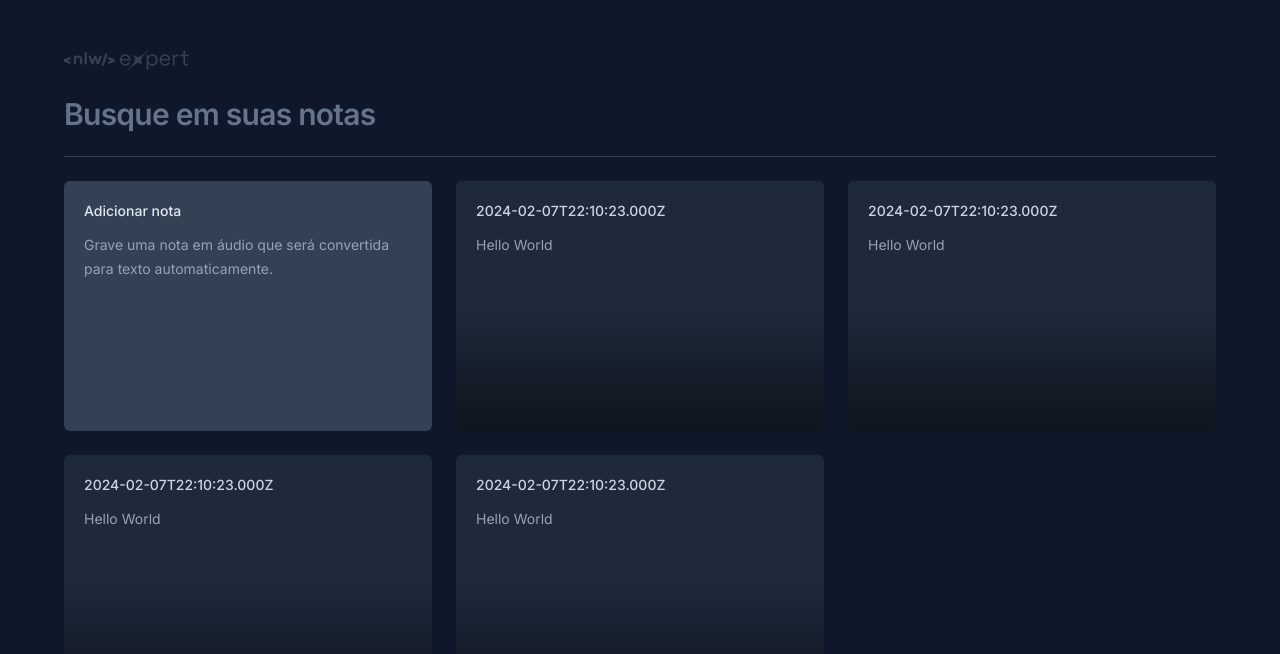
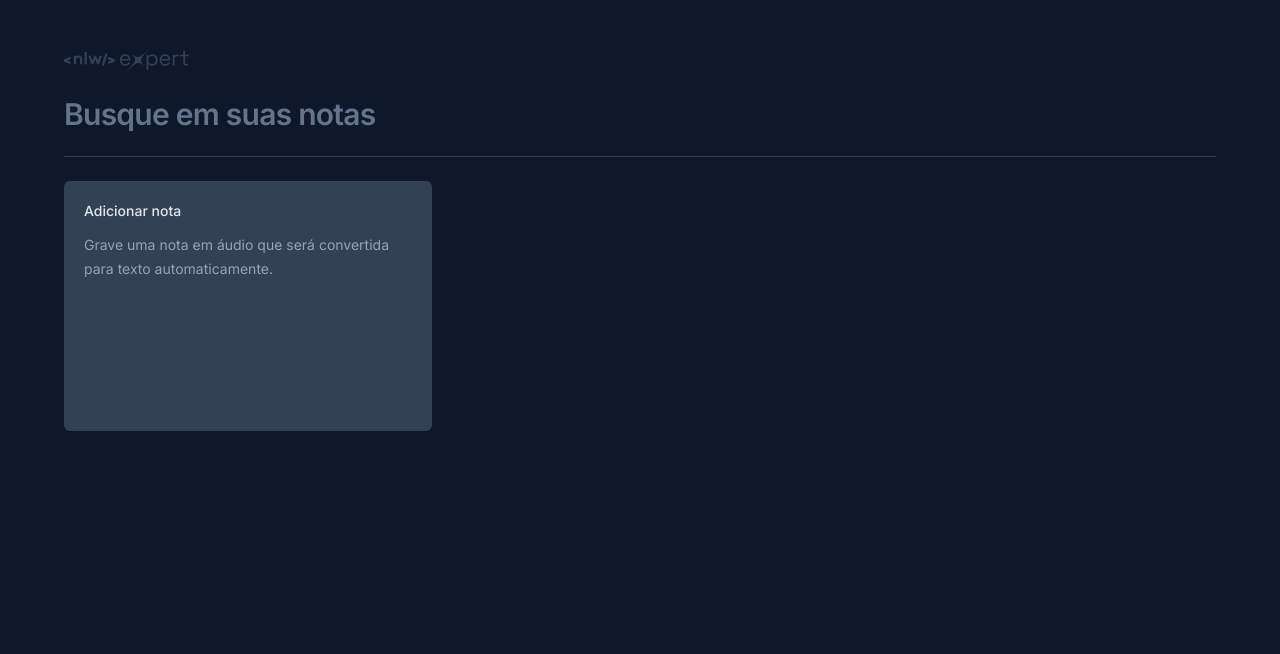
Before and after one commit to coutbiaafnts/nlw-experts-notes, a React (Vite) app: page / in a window 1280 px wide. Shown: the top 654 px of the page. Built offline with nearby package versions, Linux system fonts and the light colour scheme.

Commit message:
feat: save note done

```diff
--- a/src/app.tsx
+++ b/src/app.tsx
@@ -1,13 +1,27 @@
-import logo from "./assets/logo-nlw-experts.svg";
-import { NewNoteCard } from "./components/new-note-card";
-import { NoteCard } from "./components/note-card";
+import { useState } from "react"
+import logo from "./assets/logo-nlw-experts.svg"
+import { NewNoteCard } from "./components/new-note-card"
+import { NoteCard } from "./components/note-card"
 
-const note = {
-  date: new Date(),
-  content: "Hello World"
+interface Note {
+  id: string
+  date: Date
+  content: string
 }
 
 export function App() {
+  const [notes, setNotes] = useState<Note[]>([])
+
+  function onNoteCreated(content: string) {
+    const newNote = {
+      id: crypto.randomUUID(),
+      date: new Date(),
+      content,
+    }
+
+    setNotes([newNote, ...notes])
+  }
+
   return (
     <div className="mx-auto max-w-6xl my-12 space-y-6">
       <img src={logo} alt="NLW Expert" />
@@ -23,12 +37,13 @@
       <div className="h-px bg-slate-700" />
 
       <div className="grid grid-cols-3 gap-6 auto-rows-[250px]">
-        <NewNoteCard/>
-        <NoteCard note={note}/>
-        <NoteCard note={note}/>
-        <NoteCard note={note}/>
-        <NoteCard note={note}/>
+        <NewNoteCard onNoteCreated={onNoteCreated} />
+
+        {notes.map(note => {
+          return <NoteCard key={note.id} note={note} />
+        })}
+
       </div>
     </div>
-  );
+  )
 }
--- a/src/components/new-note-card.tsx
+++ b/src/components/new-note-card.tsx
@@ -1,9 +1,13 @@
 import * as Dialog from "@radix-ui/react-dialog"
-import { X } from "lucide-react";
-import { ChangeEvent, FormEvent, useState } from "react";
-import { toast } from "sonner";
+import { X } from "lucide-react"
+import { ChangeEvent, FormEvent, useState } from "react"
+import { toast } from "sonner"
 
-export function NewNoteCard() {
+interface NewNoteCardProps {
+  onNoteCreated: (content: string) => void
+}
+
+export function NewNoteCard({ onNoteCreated }: NewNoteCardProps) {
   const [shouldShowOnboarding, setShouldShowOnboarding] = useState(true)
   const [content, setContent] = useState('')
 
@@ -22,7 +26,7 @@
   function handleSaveNote(event: FormEvent) {
     event.preventDefault()
 
-    console.log(content)
+    onNoteCreated(content)
 
     toast.success('Nota criada com sucesso!')
   }
@@ -73,5 +77,5 @@
         </Dialog.Content>
       </Dialog.Portal>
     </Dialog.Root>
-  );
+  )
 }
--- a/src/components/note-card.tsx
+++ b/src/components/note-card.tsx
@@ -16,7 +16,7 @@
     <Dialog.Root>
       <Dialog.Trigger className="rounded-md text-left flex flex-col bg-slate-800 p-5 gap-3 overflow-hidden relative outline-none hover:ring-2 hover:ring-slate-600 focus-visible:ring-2 focus-visible:ring-lime-400">
         <span className="text-sm font-medium text-slate-300">
-          {note.date.toISOString()}
+        {formatDistanceToNow(note.date, { locale: ptBR, addSuffix: true })}
         </span>
         <p className="text-sm leading-6 text-slate-400">
           {note.content}
@@ -50,5 +50,5 @@
         </Dialog.Content>
       </Dialog.Portal>
     </Dialog.Root>
-  );
+  )
 }
```
